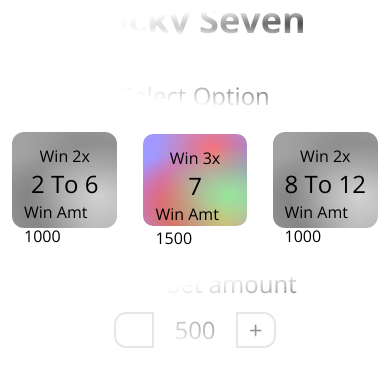
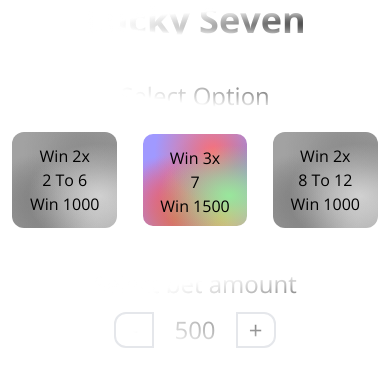
Before and after one commit to DAppProgrammer/chainlink-heckathon-lucky-seven, a Next.js app: page /components/BetOption in a window 390 px wide. Shown: the top 386 px of the page. Built offline with nearby package versions, Linux system fonts and the light colour scheme; what @thirdweb-dev/react would draw is missing.

Commit message:
Fixed deployment issue

```diff
--- a/pages/components/BetOption.jsx
+++ b/pages/components/BetOption.jsx
@@ -35,8 +35,8 @@ const BetOption = () => {
           onClick={() => setSelectedOption(6)}
         >
           <div>Win 2x</div>
-          <div className="text-2xl">2 To 6</div>
-          <div>Win Amt {betAmount * 2}</div>
+          <div className="sm:text-2xl">2 To 6</div>
+          <div>Win {betAmount * 2}</div>
         </div>
         <div
           className={`cursor-pointer p-3 m-3 flex justify-around items-center flex-col rounded-xl h-24 w-40 my-5 eth-card .white-glassmorphism ${
@@ -45,8 +45,8 @@ const BetOption = () => {
           onClick={() => setSelectedOption(7)}
         >
           <div>Win 3x</div>
-          <div className="text-2xl">7</div>
-          <div>Win Amt {betAmount * 3}</div>
+          <div className="sm:text-2xl">7</div>
+          <div>Win {betAmount * 3}</div>
         </div>
         <div
           className={`cursor-pointer p-3 m-3 flex justify-around items-center flex-col rounded-xl h-24 w-40 my-5 eth-card .white-glassmorphism ${
@@ -55,8 +55,8 @@ const BetOption = () => {
           onClick={() => setSelectedOption(8)}
         >
           <div>Win 2x</div>
-          <div className="text-2xl">8 To 12</div>
-          <div>Win Amt {betAmount * 2}</div>
+          <div className="sm:text-2xl">8 To 12</div>
+          <div>Win {betAmount * 2}</div>
         </div>
       </div>
 
--- a/pages/components/Header.jsx
+++ b/pages/components/Header.jsx
@@ -32,7 +32,7 @@ const Header = () => {
               You are connected to network {network[0].data.chain.name}
             </div>
             <div className="p-1">
-              Please switch to "Polygon Testnet Mumbai" to play this game.
+              Please switch to Polygon Testnet Mumbai to play this game.
             </div>
 
             <div className="p-2">
```
